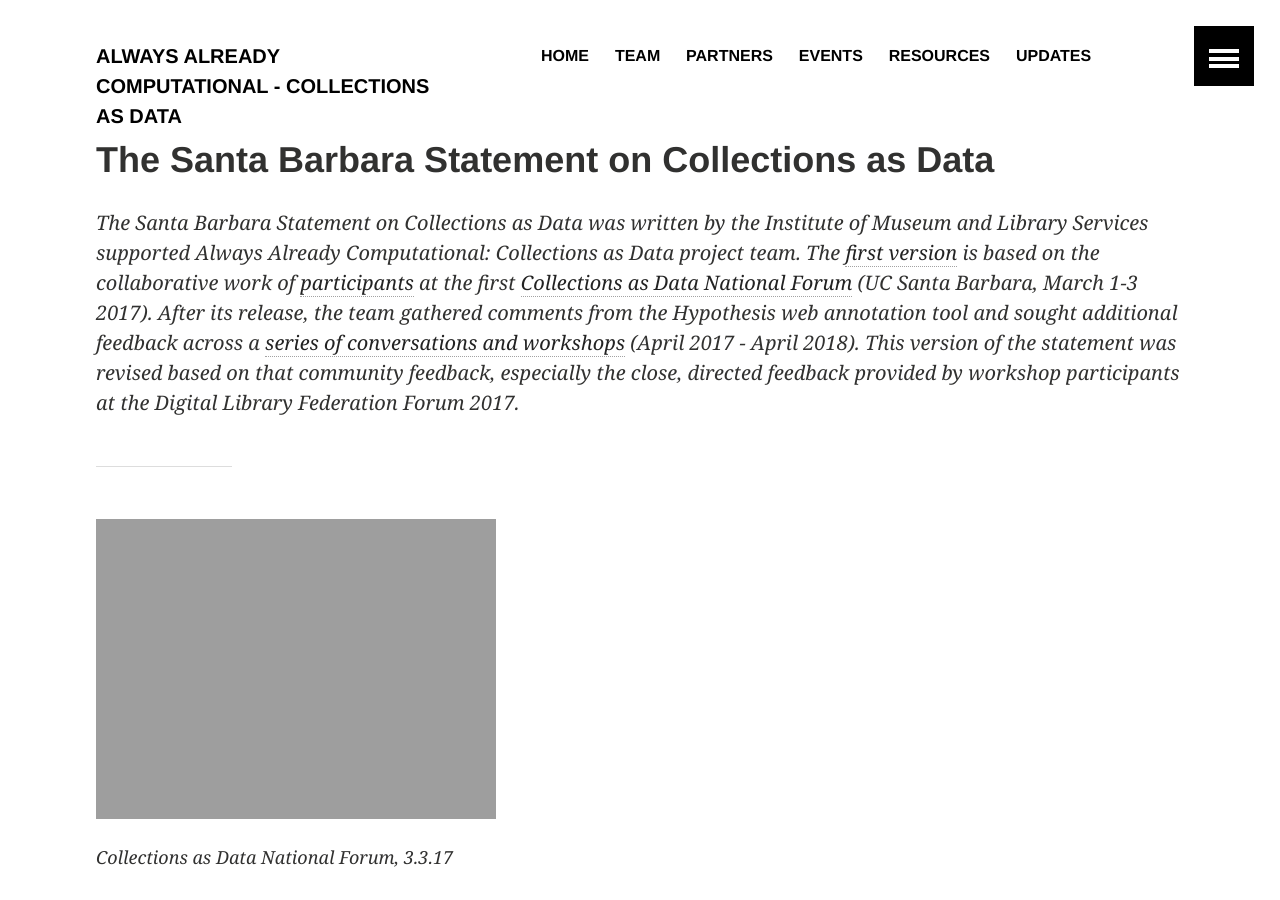
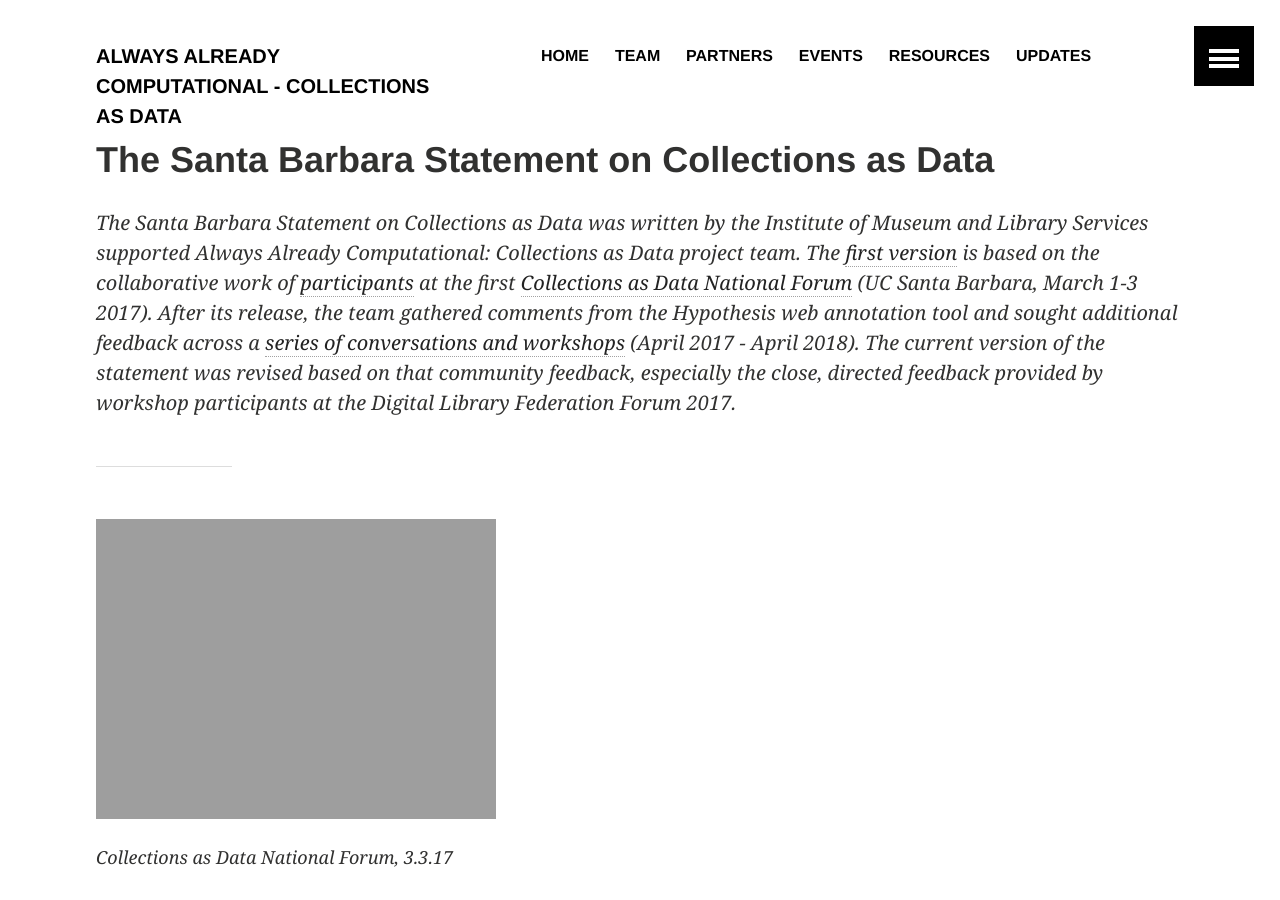
Before and after one commit to collectionsasdata/collectionsasdata.github.io, a Jekyll site: the page built from statement.markdown, in a window 1280 px wide and 900 px high. Built offline with Jekyll 4.4.1, drawn with Linux system fonts in a browser that asks for light colours; a script that is not in the unit is left out.

Commit message:
Update statement.markdown

```diff
--- a/statement.markdown
+++ b/statement.markdown
@@ -3,7 +3,7 @@ layout: archive
 title:  "The Santa Barbara Statement on Collections as Data"
 ---
 
-*The Santa Barbara Statement on Collections as Data was written by the Institute of Museum and Library Services supported Always Already Computational: Collections as Data project team. The [first version](https://collectionsasdata.github.io/statementv1/) is based on the collaborative work of [participants](https://collectionsasdata.github.io/partners/) at the first [Collections as Data National Forum](https://collectionsasdata.github.io/nominations/) (UC Santa Barbara, March 1-3 2017). After its release, the team gathered comments from the Hypothesis web annotation tool and sought additional feedback across a [series of conversations and workshops]( https://collectionsasdata.github.io/events/) (April 2017 - April 2018). This version of the statement was revised based on that community feedback, especially the close, directed feedback provided by workshop participants at the Digital Library Federation Forum 2017.*
+*The Santa Barbara Statement on Collections as Data was written by the Institute of Museum and Library Services supported Always Already Computational: Collections as Data project team. The [first version](https://collectionsasdata.github.io/statementv1/) is based on the collaborative work of [participants](https://collectionsasdata.github.io/partners/) at the first [Collections as Data National Forum](https://collectionsasdata.github.io/nominations/) (UC Santa Barbara, March 1-3 2017). After its release, the team gathered comments from the Hypothesis web annotation tool and sought additional feedback across a [series of conversations and workshops]( https://collectionsasdata.github.io/events/) (April 2017 - April 2018). The current version of the statement was revised based on that community feedback, especially the close, directed feedback provided by workshop participants at the Digital Library Federation Forum 2017.*
 
 ---
 ![](http://collectionsasdata.github.io/affinity.gif)
```
